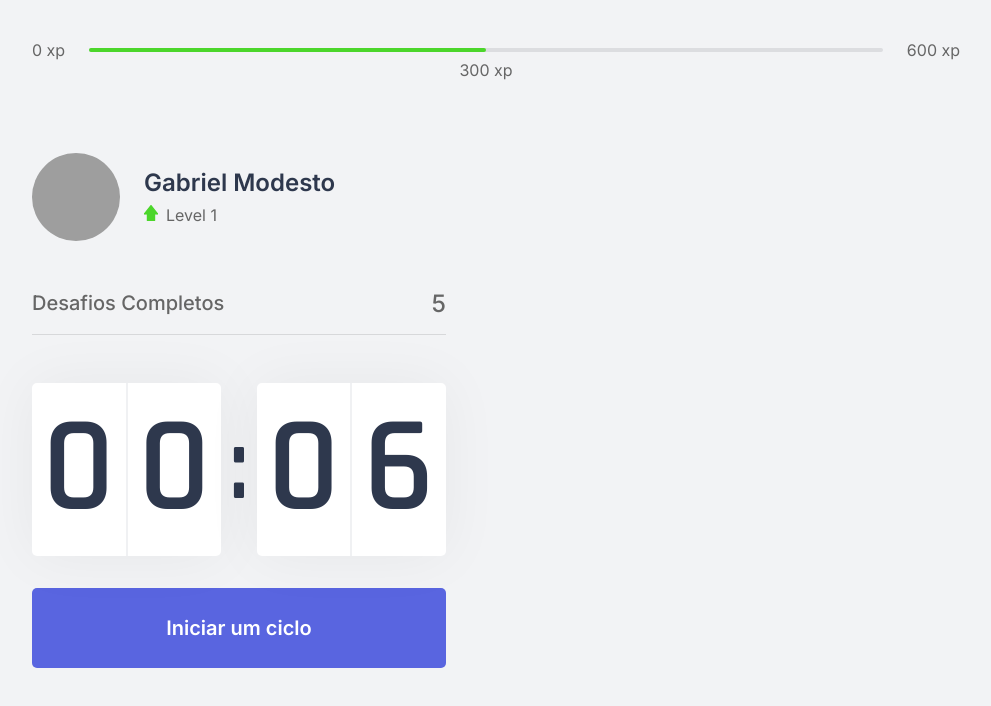
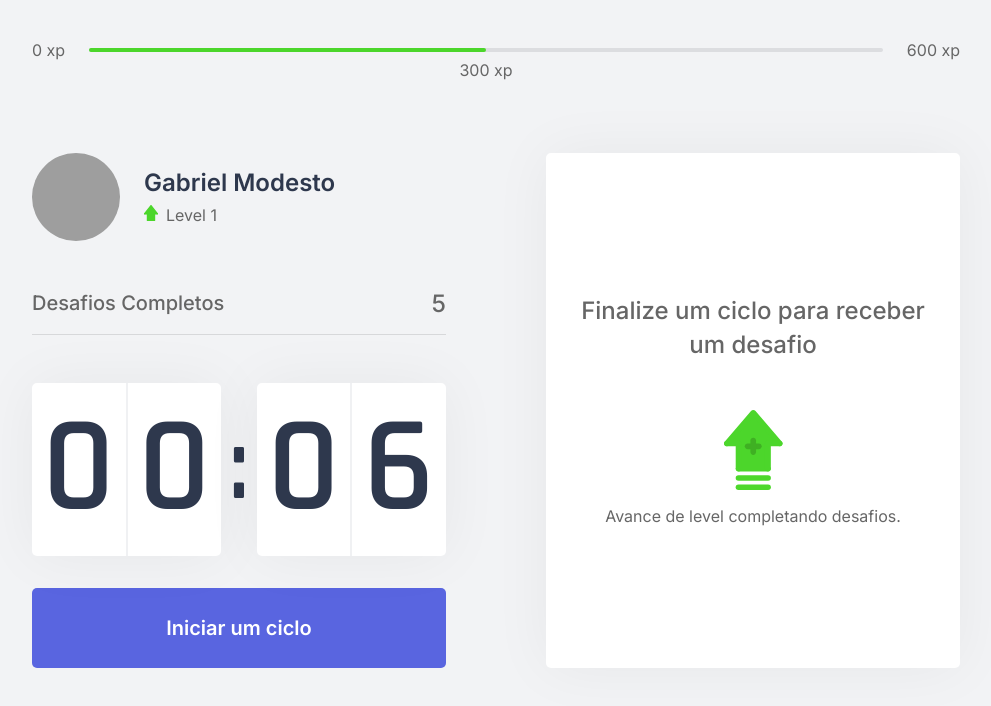
Before and after one commit to gabrielrmodesto/nlw4, a Next.js app: page / in a window 1280 px wide. Shown: the top 706 px of the page, without its empty margins (144-1135 px from the left). Built offline with nearby package versions, Linux system fonts and the light colour scheme; grey boxes are pictures that could not be loaded.

Commit message:
Challenge box when is not finished

```diff
--- a/src/components/ChallengeBox.tsx
+++ b/src/components/ChallengeBox.tsx
@@ -6,6 +6,7 @@ export function ChallengeBox() {
             <div className={styles.challengeNotActive}>
                 <strong>Finalize um ciclo para receber um desafio</strong>
                 <p><img src="icons/level-up.svg" alt="Level up"/></p>
+                Avance de level completando desafios.
             </div>
         </div>
     )
--- a/src/pages/index.tsx
+++ b/src/pages/index.tsx
@@ -1,4 +1,5 @@
 import Head from 'next/head';
+import { ChallengeBox } from '../components/ChallengeBox';
 import { CompleteChallenges } from '../components/CompletedChallenges';
 import { Countdown } from '../components/Countdown';
 import { ExperienceBar } from '../components/ExperienceBar';
@@ -19,7 +20,9 @@ export default function Home() {
           <CompleteChallenges />
           <Countdown />
         </div>
-        <div></div>
+        <div>
+          <ChallengeBox />
+        </div>
       </section>
     </div>
   );
--- a/src/styles/components/ChallengeBox.module.css
+++ b/src/styles/components/ChallengeBox.module.css
@@ -0,0 +1,31 @@
+.challengeBoxContainer{
+    height: 100%;
+    background: var(--white);
+    border-radius: 5px;
+    box-shadow: 0 0 60px rgba(0,0,0,0.05);
+    padding: 1.5rem 2rem;
+    display: flex;
+    flex-direction: column;
+    align-items: center;
+    justify-content: center;
+    text-align: center;
+}
+.challengeNotActive{
+    display: flex;
+    flex-direction: column;
+    align-items: center;
+}
+.challengeNotActive strong{
+    font-size: 1.5rem;
+    font-weight: 500;
+    line-height: 1.4;
+}
+.challengeNotActive p{
+    display: flex;
+    flex-direction: column;
+    align-items: center;
+    line-height: 1.4;
+    max-width: 70%;
+    margin-top: 3rem;
+    margin-bottom: 1rem;
+}
```
